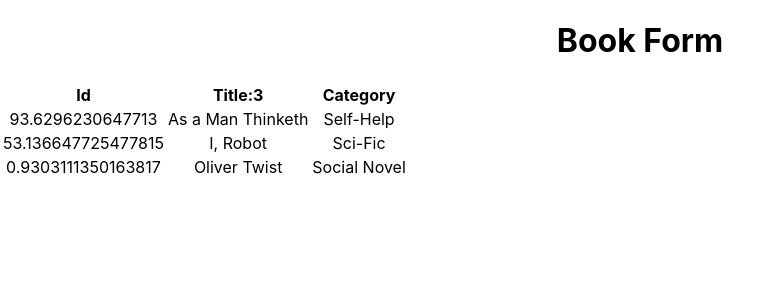
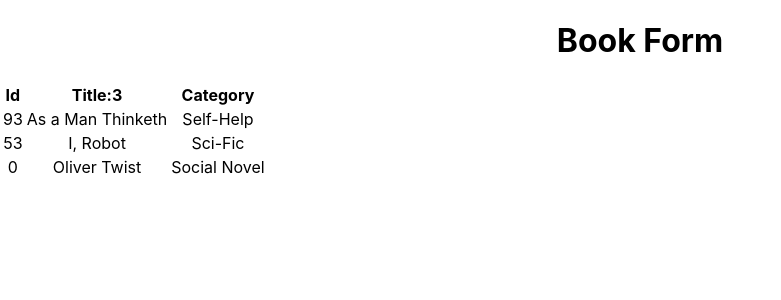
Before and after one commit to temesghentekeste/react-redux-magic-books, a React (Create React App) app: page / in a window 1280 px wide. Shown: the top 300 px of the page, without its empty margins (0-781 px from the left). Built offline with nearby package versions, Linux system fonts and the light colour scheme.

Commit message:
Remove decimal place from randomly generaged ids

```diff
--- a/src/store.js
+++ b/src/store.js
@@ -4,17 +4,17 @@
 const initialState = {
   books: [
     {
-      id: Math.random() * 100,
+      id: Math.floor(Math.random() * 100),
       title: 'As a Man Thinketh',
       category: 'Self-Help',
     },
     {
-      id: Math.random() * 100,
+      id: Math.floor(Math.random() * 100),
       title: 'I, Robot ',
       category: 'Sci-Fic',
     },
     {
-      id: Math.random() * 100,
+      id: Math.floor(Math.random() * 100),
       title: 'Oliver Twist',
       category: 'Social Novel',
     },
```
